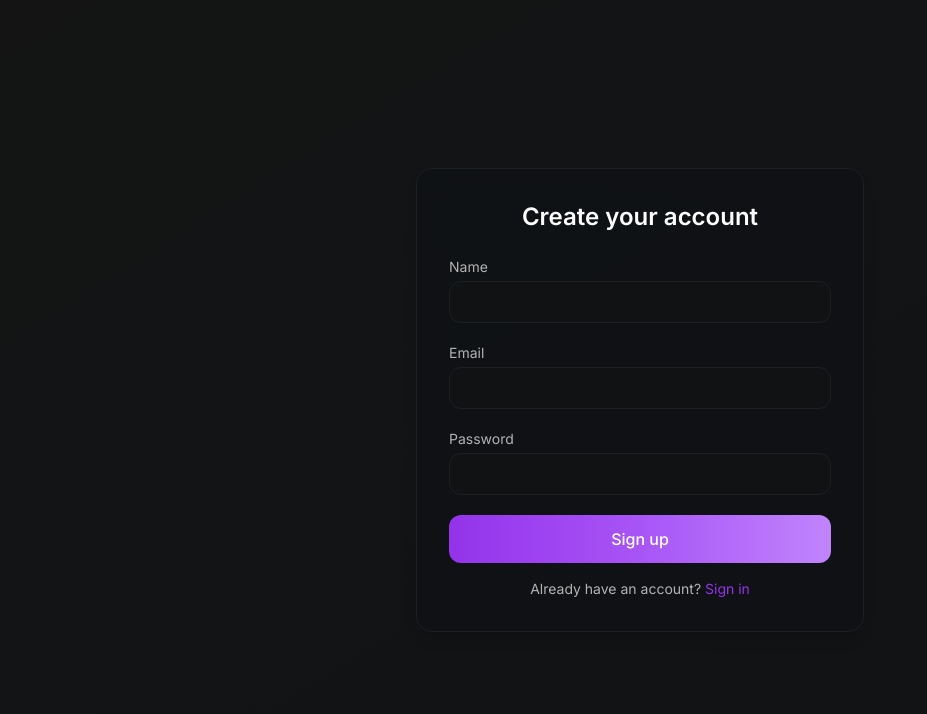
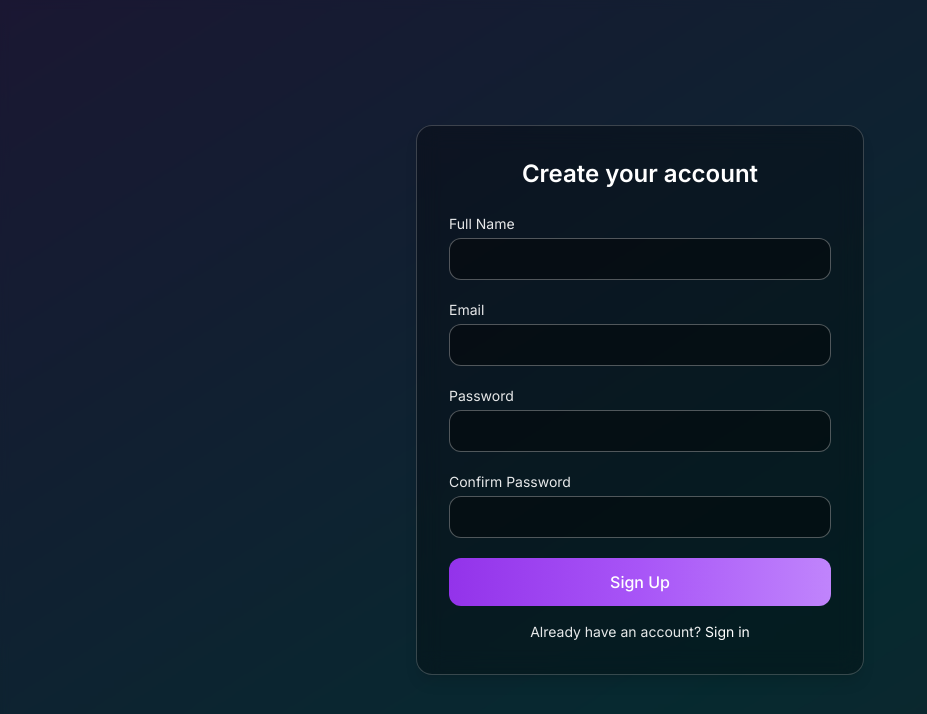
Before and after one commit to dveo26/droodle, a Next.js app in the folder doodle/apps/excelidraw-frontend/: page /signup in a window 1280 px wide. Shown: the top 714 px of the page, without its empty margins (0-927 px from the left). Built offline with nearby package versions, Linux system fonts and the light colour scheme.

Commit message:
backend service added

```diff
--- a/doodle/apps/excelidraw-frontend/app/globals.css
+++ b/doodle/apps/excelidraw-frontend/app/globals.css
@@ -101,7 +101,6 @@ html {
   box-shadow: 0 10px 30px rgba(147, 51, 234, 0.3);
 }
 
-/* Glow effects */
 .glow-purple {
   box-shadow: 0 0 20px rgba(147, 51, 234, 0.3);
 }
--- a/doodle/apps/excelidraw-frontend/app/signup/page.tsx
+++ b/doodle/apps/excelidraw-frontend/app/signup/page.tsx
@@ -2,71 +2,71 @@
 
 import { useState } from "react";
 import { Button } from "@repo/ui/button";
-import axios from "axios";
 import { useRouter } from "next/navigation";
 import api from "@/components/api";
+import { toast, ToastContainer } from "react-toastify";
+
 export default function SignUpForm() {
   const router = useRouter();
-  const [isLoading, setIsLoading] = useState(false);
-  const [error, setError] = useState<string | null>(null);
   const [formData, setFormData] = useState({
     name: "",
     email: "",
     password: "",
+    confirmPassword: "",
   });
 
   const handleChange = (e: React.ChangeEvent<HTMLInputElement>) => {
     setFormData({ ...formData, [e.target.name]: e.target.value });
-    setError(null); // Clear error when user makes changes
   };
 
   const handleSubmit = async (e: React.FormEvent) => {
     e.preventDefault();
-    setIsLoading(true);
-    setError(null);
+
+    if (formData.password !== formData.confirmPassword) {
+      toast.error("Passwords do not match");
+      return;
+    }
 
     try {
-      const response = await api.post("/signup", formData);
+      const response = await api.post("/signup", {
+        name: formData.name,
+        email: formData.email,
+        password: formData.password,
+      });
 
-      if (response.data.success) {
-        // Redirect to dashboard or home page after successful signup
-        router.push("./signin");
-      } else {
-        setError(
-          response.data.message || "Something went wrong. Please try again."
-        );
+      if (response.status < 200 || response.status >= 300) {
+        toast.error("Failed to sign up");
+        return;
       }
-    } catch (err) {
-      if (axios.isAxiosError(err)) {
-        setError(
-          err.response?.data?.message || "Failed to sign up. Please try again."
-        );
-      } else {
-        setError("An unexpected error occurred. Please try again.");
-      }
-    } finally {
-      setIsLoading(false);
+
+      localStorage.setItem("token", response.data.token);
+      localStorage.setItem("user", JSON.stringify(response.data.user));
+
+      console.log("Sign up successful:", response.data);
+      toast.success("Sign up successful!");
+
+      router.push("/dashboard");
+    } catch (error) {
+      toast.error("Error signing up. Please try again.");
+      console.error("Sign up error:", error);
     }
   };
 
   return (
-    <div className="min-h-screen flex items-center justify-center bg-gradient-to-br from-muted/20 to-background px-4">
-      <div className="w-full max-w-md rounded-2xl border border-muted p-8 shadow-lg bg-background/80 backdrop-blur-md">
-        <h2 className="text-2xl font-semibold text-center mb-6 text-foreground">
+    <>
+      <div className="min-h-screen flex items-center justify-center bg-gradient-to-br from-primary/40 via-accent/40 to-secondary/40 animate-gradient-x relative">
+        <div className="absolute inset-0 bg-black/50 backdrop-blur-sm"></div>
+        <div className="w-full max-w-md rounded-2xl border border-white/20 p-8 shadow-lg bg-black/30 backdrop-blur-md animate-fade-in-down relative z-10">
+          <h2 className="text-2xl font-semibold text-center mb-6 text-white">
             Create your account
           </h2>
-        {error && (
-          <div className="mb-4 p-3 rounded-lg bg-destructive/10 text-destructive text-sm">
-            {error}
-          </div>
-        )}
           <form onSubmit={handleSubmit} className="space-y-5">
             <div>
               <label
                 htmlFor="name"
-              className="block text-sm mb-1 text-muted-foreground"
+                className="block text-sm mb-1 text-white/90"
               >
-              Name
+                Full Name
               </label>
               <input
                 type="text"
@@ -75,15 +75,14 @@ export default function SignUpForm() {
                 value={formData.name}
                 onChange={handleChange}
                 required
-              disabled={isLoading}
-              className="w-full px-4 py-2 rounded-xl border border-input bg-background text-foreground focus:ring-2 focus:ring-primary focus:outline-none transition-all disabled:opacity-50"
+                className="w-full px-4 py-2 rounded-xl border border-white/30 bg-black/40 text-white placeholder-white/40 focus:ring-2 focus:ring-white/50 focus:outline-none transition-all"
               />
             </div>
 
             <div>
               <label
                 htmlFor="email"
-              className="block text-sm mb-1 text-muted-foreground"
+                className="block text-sm mb-1 text-white/90"
               >
                 Email
               </label>
@@ -94,15 +93,14 @@ export default function SignUpForm() {
                 value={formData.email}
                 onChange={handleChange}
                 required
-              disabled={isLoading}
-              className="w-full px-4 py-2 rounded-xl border border-input bg-background text-foreground focus:ring-2 focus:ring-primary focus:outline-none transition-all disabled:opacity-50"
+                className="w-full px-4 py-2 rounded-xl border border-white/30 bg-black/40 text-white placeholder-white/40 focus:ring-2 focus:ring-white/50 focus:outline-none transition-all"
               />
             </div>
 
             <div>
               <label
                 htmlFor="password"
-              className="block text-sm mb-1 text-muted-foreground"
+                className="block text-sm mb-1 text-white/90"
               >
                 Password
               </label>
@@ -113,23 +111,54 @@ export default function SignUpForm() {
                 value={formData.password}
                 onChange={handleChange}
                 required
-              disabled={isLoading}
-              className="w-full px-4 py-2 rounded-xl border border-input bg-background text-foreground focus:ring-2 focus:ring-primary focus:outline-none transition-all disabled:opacity-50"
+                className="w-full px-4 py-2 rounded-xl border border-white/30 bg-black/40 text-white placeholder-white/40 focus:ring-2 focus:ring-white/50 focus:outline-none transition-all"
               />
             </div>
 
-          <Button variant="primary" size="lg" className="w-full">
-            Sign up
+            <div>
+              <label
+                htmlFor="confirmPassword"
+                className="block text-sm mb-1 text-white/90"
+              >
+                Confirm Password
+              </label>
+              <input
+                type="password"
+                name="confirmPassword"
+                id="confirmPassword"
+                value={formData.confirmPassword}
+                onChange={handleChange}
+                required
+                className="w-full px-4 py-2 rounded-xl border border-white/30 bg-black/40 text-white placeholder-white/40 focus:ring-2 focus:ring-white/50 focus:outline-none transition-all"
+              />
+            </div>
+
+            <Button variant="primary" size="lg" className="w-full btn-gradient">
+              Sign Up
             </Button>
           </form>
 
-        <p className="mt-4 text-sm text-center text-muted-foreground">
+          <p className="mt-4 text-sm text-center text-white/90">
             Already have an account?{" "}
-          <a href="/signin" className="text-primary hover:underline">
+            <a href="/signin" className="text-white hover:underline">
               Sign in
             </a>
           </p>
         </div>
       </div>
+      <ToastContainer
+        position="top-right"
+        autoClose={5000}
+        hideProgressBar={false}
+        newestOnTop={false}
+        closeOnClick
+        rtl={false}
+        pauseOnFocusLoss
+        draggable
+        pauseOnHover
+        theme="dark"
+        toastClassName="bg-card text-card-foreground border border-border"
+      />
+    </>
   );
 }
--- a/doodle/apps/excelidraw-frontend/components/api.ts
+++ b/doodle/apps/excelidraw-frontend/components/api.ts
@@ -1,15 +1,14 @@
 import axios from "axios";
+import { HTTP_BACKEND } from "@/config";
 
 // Create an axios instance with base URL
 const api = axios.create({
-  baseURL: "http://localhost:3001", // Use environment variable or fallback
+  baseURL: HTTP_BACKEND, // Use environment variable or fallback
   headers: {
     "Content-Type": "application/json",
   },
 });
 
-
-
 // Add a response interceptor to handle common errors
 
 export default api;
--- a/doodle/apps/excelidraw-frontend/config.ts
+++ b/doodle/apps/excelidraw-frontend/config.ts
@@ -1,3 +1,10 @@
+// Environment-based configuration
+const isDevelopment = process.env.NODE_ENV === "development";
 
-export const HTTP_BACKEND = "http://localhost:3001"
-export const WS_URL = "ws://localhost:8080";
+export const HTTP_BACKEND = isDevelopment
+  ? "http://localhost:3001"
+  : "https://droodle.onrender.com";
+
+export const WS_URL = isDevelopment
+  ? "ws://localhost:8080"
+  : "wss://droodle-ws.onrender.com";
--- a/doodle/apps/excelidraw-frontend/package.json
+++ b/doodle/apps/excelidraw-frontend/package.json
@@ -12,6 +12,7 @@
     "@repo/ui": "workspace:*",
     "@types/axios": "^0.14.4",
     "@types/fabric": "^5.3.10",
+    "autoprefixer": "^10.4.21",
     "axios": "^1.9.0",
     "fabric": "5.3.0",
     "lucide-react": "^0.473.0",
--- a/doodle/apps/excelidraw-frontend/tailwind.config.ts
+++ b/doodle/apps/excelidraw-frontend/tailwind.config.ts
@@ -1,6 +1,7 @@
 import type { Config } from "tailwindcss";
+import tailwindcssAnimate from "tailwindcss-animate";
 
-const config = {
+const config: Config = {
   darkMode: ["class"],
   content: [
     "./pages/**/*.{ts,tsx}",
@@ -74,7 +75,7 @@ const config = {
       },
     },
   },
-  plugins: [require("tailwindcss-animate")],
+  plugins: [tailwindcssAnimate],
 } satisfies Config;
 
 export default config;
```
Also changed, not shown: doodle/apps/excelidraw-frontend/app/signin/page.tsx (+13 -11 lines), 1 other file (tests, documents, lock files or other folders). Lines whose indentation alone changed are shown as unchanged.
